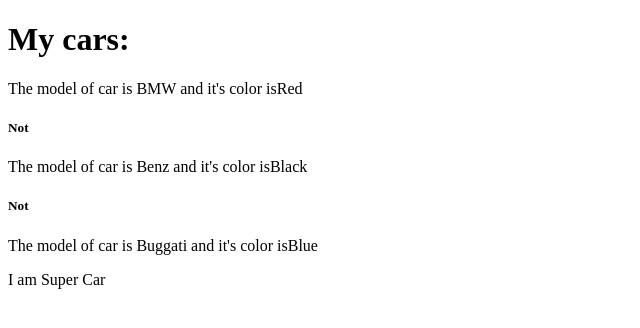
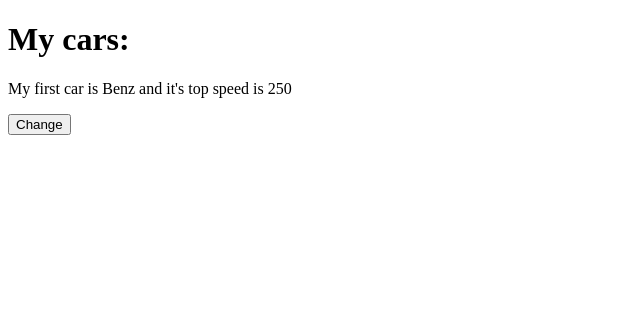
Before and after one commit to MamadTaheri/react-training, a React (Create React App) app: page / in a window 1280 px wide. Shown: the top 328 px of the page, without its empty margins (0-640 px from the left). Built offline with nearby package versions, Linux system fonts and the light colour scheme.

Commit message:
using state

```diff
--- a/src/App.js
+++ b/src/App.js
@@ -1,20 +1,32 @@
 import React, { Component } from "react";
-import Car from "./Car";
 
 class App extends Component {
-    number = 10;
+  constructor() {
+    super();
+    this.state = {
+      name: "Benz",
+      speed: 250,
+    };
+  }
+
+  changeHandler = () => {
+      const carName = this.state.name == "Benz" ? "BMW" : "Benz"
+      const carSpeed = this.state.speed == 250 ? 300 : 250
+      this.setState({
+          name: carName,
+          speed: carSpeed
+      })
+  }
+
   render() {
     return (
       <div>
-         <h1>
-             My cars:
-         </h1>
-         <Car model="BMW" color="Red" />
-         <Car model="Benz" color="Black" />
-         <Car model="Buggati" color="Blue" >I am Super Car</Car>
-         {/* <Car model="" color="" /> */}
-         {/* <Car model="" color="" /> */}
-         {/* <Car model="" color="" /> */}
+        <h1>My cars:</h1>
+        <p>
+          My first car is {this.state.name} and it's top speed is{" "}
+          {this.state.speed}
+        </p>
+        <button onClick={this.changeHandler}>Change</button>
       </div>
     );
   }
--- a/src/Car.js
+++ /dev/null
@@ -1,15 +0,0 @@
-import React from "react";
-
-const Car = (props) => {
-  return (
-    <>
-      <p>
-        The model of car is {props.model} and it's color is
-        {props.color}
-      </p>
-      {props.children ? <span>{props.children}</span> : <h5>Not</h5>}
-    </>
-  );
-};
-
-export default Car;
```
